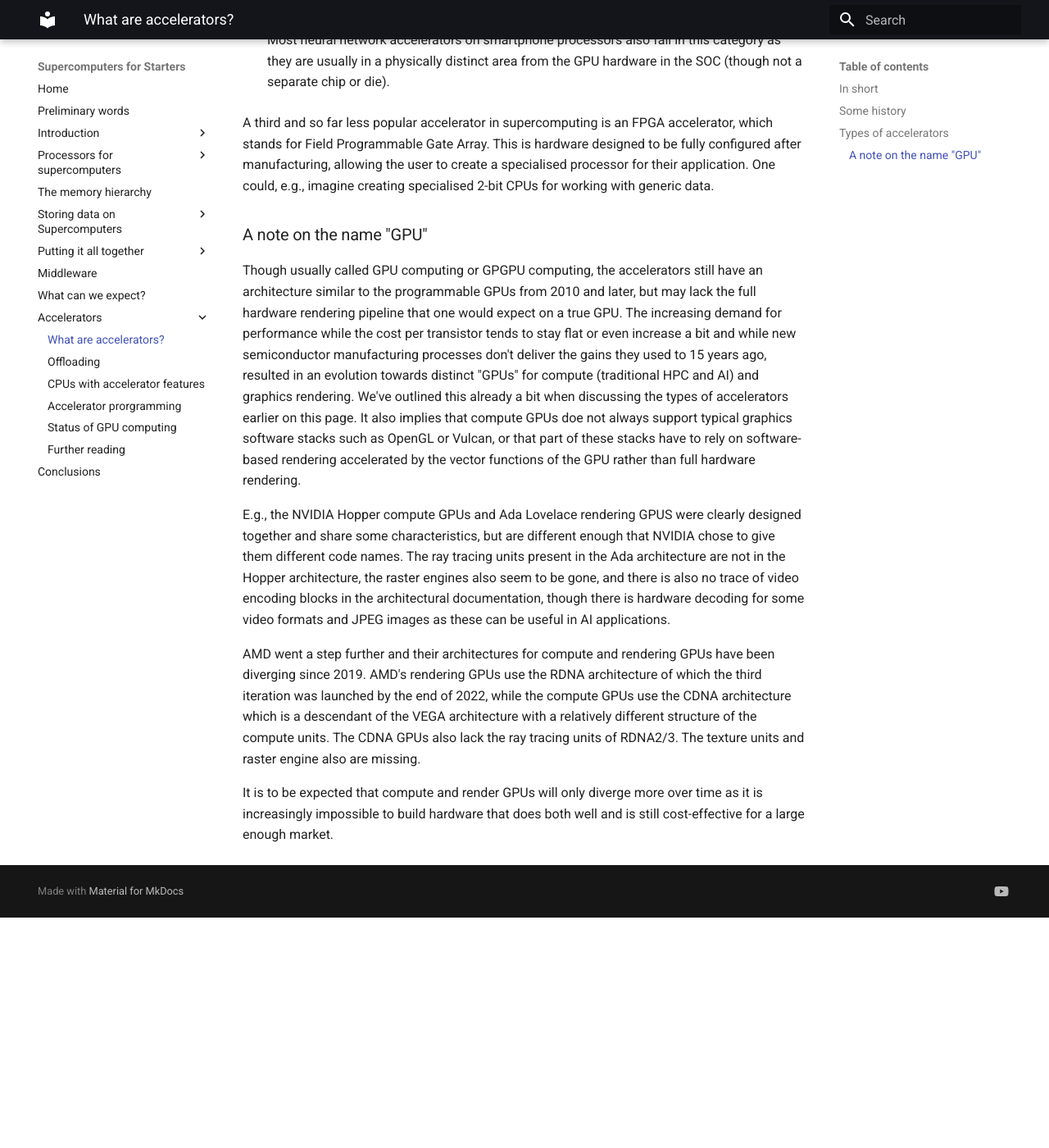
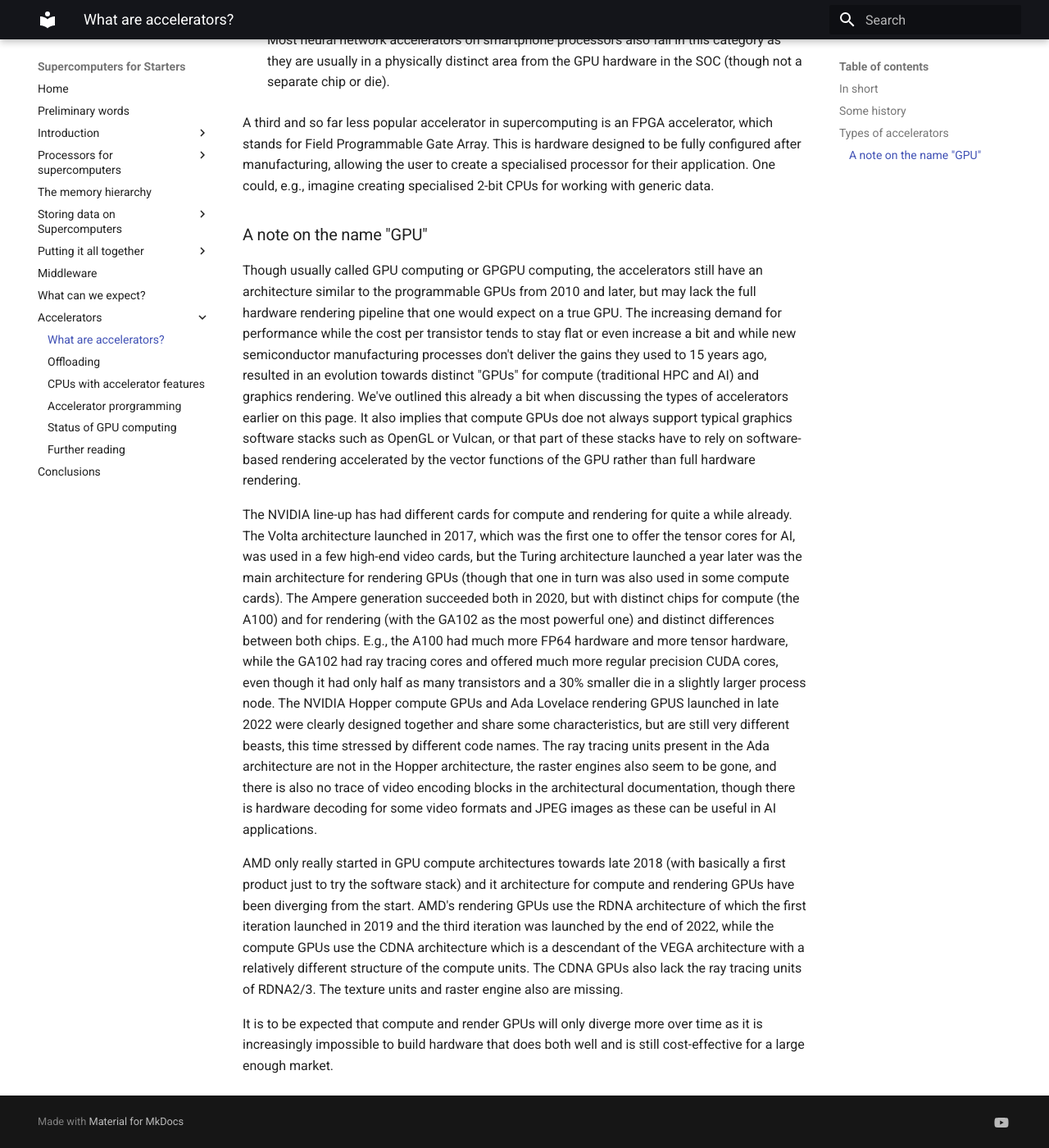
Before and after one commit to klust/SupercomputersForStarters, an MkDocs documentation site: the page built from docs/C08_Accelerators/C08_S01_What_are_accelerators.md, in a window 1280 px wide and 1400 px high, scrolled down 2659 px. Shown: the whole window at 82% size. Built offline with MkDocs 1.6.1 and Material for MkDocs 9.7.7, drawn with Linux system fonts in a browser that asks for light colours; before the commit the page ends 3778 px from its top, so only the background shows below that.

Commit message:
Improved the remark about the difference between compute and rendering GPUs.

```diff
--- a/docs/C08_Accelerators/C08_S01_What_are_accelerators.md
+++ b/docs/C08_Accelerators/C08_S01_What_are_accelerators.md
@@ -124,15 +124,29 @@
 such as OpenGL or Vulcan, or that part of these stacks have to rely on software-based rendering accelerated
 by the vector functions of the GPU rather than full hardware rendering.
 
-E.g., the NVIDIA Hopper compute GPUs and Ada Lovelace rendering GPUS were clearly designed together and
-share some characteristics, but are different enough that NVIDIA chose to give them different code names.
+The NVIDIA line-up has had different cards for compute and rendering for quite a while already.
+The Volta architecture launched in 2017, which was the first one to offer the tensor cores for AI,
+was used in a few high-end video cards, but the Turing architecture launched a year later was the
+main architecture for rendering GPUs (though that one in turn was also used in some compute cards).
+The Ampere generation succeeded both in 2020, but with distinct chips for compute (the A100) and
+for rendering (with the GA102 as the most powerful one) and distinct differences between
+both chips. E.g., the A100 had much more FP64 hardware and more tensor hardware,
+while the GA102 had ray tracing cores and offered much more regular precision CUDA cores,
+even though it had only half as many transistors and a 30% smaller die in a slightly larger
+process node.
+The NVIDIA Hopper compute GPUs and Ada Lovelace rendering GPUS launched in late 2022
+were clearly designed together and
+share some characteristics, but are still very different beasts, this time stressed by
+different code names.
 The ray tracing units present in the Ada architecture are not in the Hopper architecture, the raster
 engines also seem to be gone, and there is also no trace of video encoding blocks in the architectural
 documentation, though there is hardware decoding for some video formats and JPEG images as these can
 be useful in AI applications.
 
-AMD went a step further and their architectures for compute and rendering GPUs have been diverging since 2019.
-AMD's rendering GPUs use the RDNA architecture of which the third iteration was launched by the end of 2022,
+AMD only really started in GPU compute architectures towards late 2018 (with basically a first product
+just to try the software stack) and it architecture for compute and rendering GPUs have been diverging from the start.
+AMD's rendering GPUs use the RDNA architecture of which the first iteration launched in 2019 and the
+third iteration was launched by the end of 2022,
 while the compute GPUs use the CDNA architecture which is a descendant of the VEGA architecture with a relatively
 different structure of the compute units. The CDNA GPUs also lack the ray tracing units of RDNA2/3.
 The texture units and raster engine also are missing.
```
